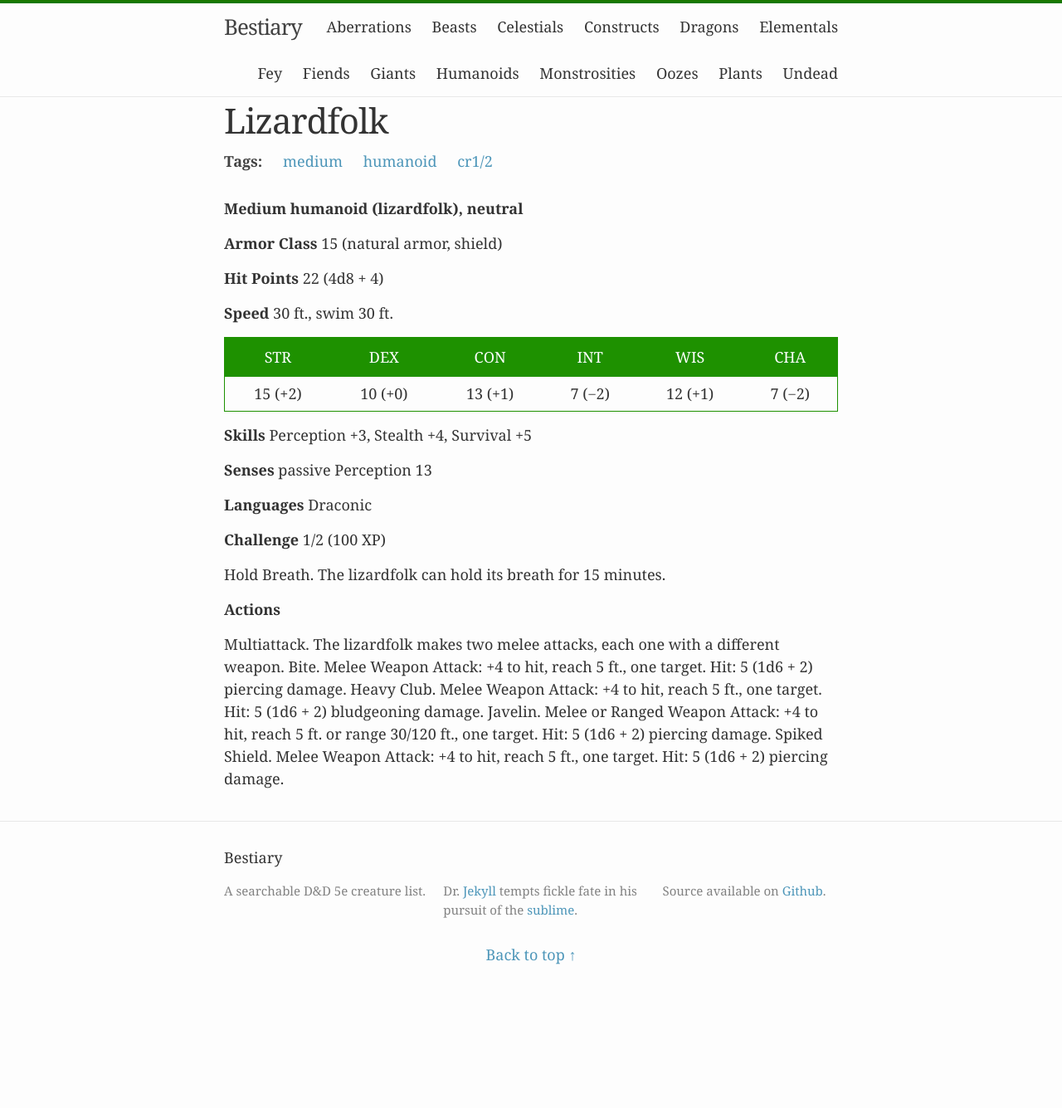
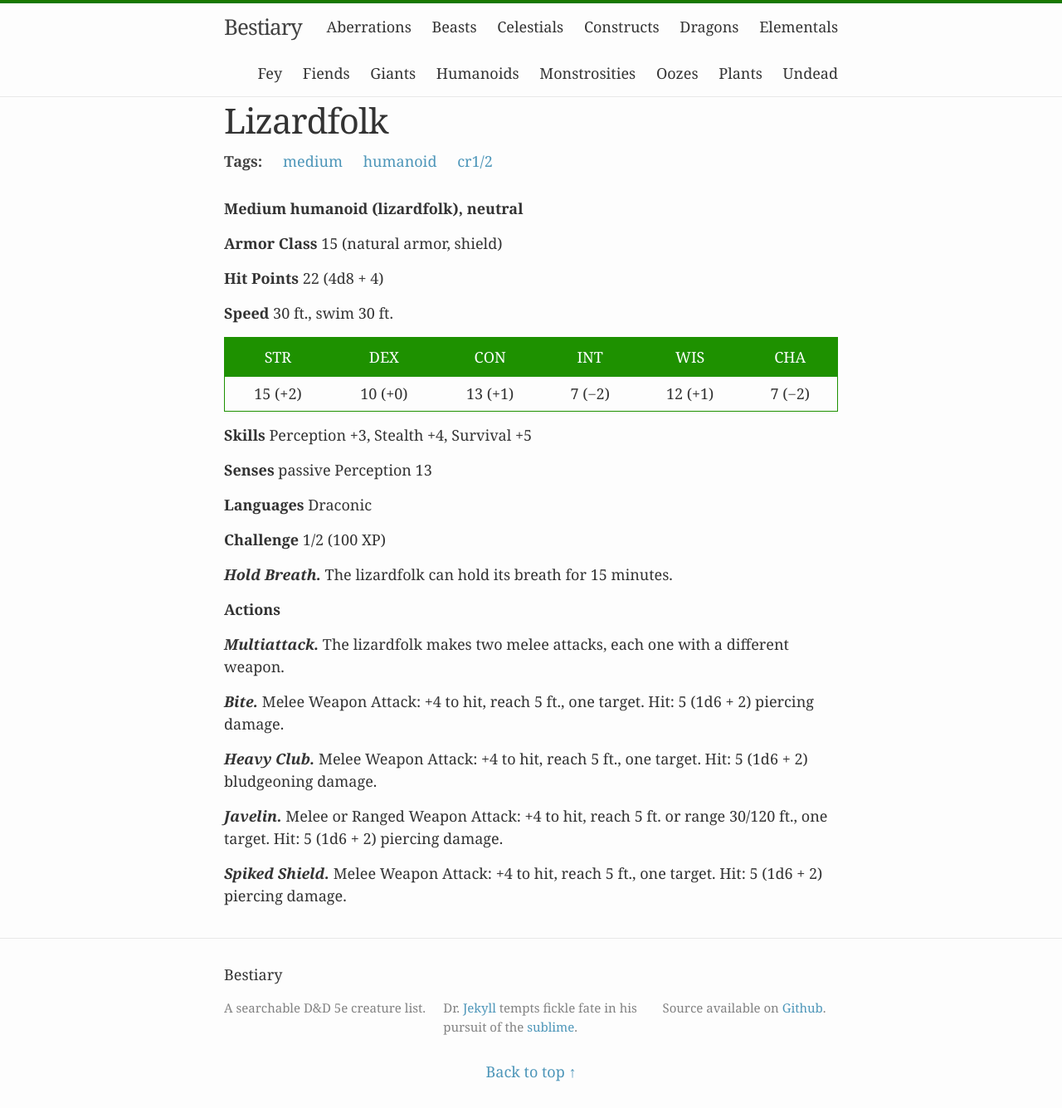
Before and after one commit to beaurancourt/bestiary, a Jekyll site: the page built from _posts/2016-02-29-lizardfolk.markdown, in a window 1280 px wide. Shown: the whole page at 83% size. Built offline with Jekyll 4.4.1, drawn with Linux system fonts in a browser that asks for light colours; before the commit the page ends 1194 px from its top, so only the background shows below that.

```diff
--- a/_posts/2016-02-29-lizardfolk.markdown
+++ b/_posts/2016-02-29-lizardfolk.markdown
@@ -25,8 +25,16 @@ tags: [medium, humanoid, cr1/2]
 
 **Challenge** 1/2 (100 XP)
 
-Hold Breath. The lizardfolk can hold its breath for 15 minutes.
+***Hold Breath.*** The lizardfolk can hold its breath for 15 minutes.
 
 **Actions**
 
-Multiattack. The lizardfolk makes two melee attacks, each one with a different weapon. Bite. Melee Weapon Attack: +4 to hit, reach 5 ft., one target. Hit: 5 (1d6 + 2) piercing damage. Heavy Club. Melee Weapon Attack: +4 to hit, reach 5 ft., one target. Hit: 5 (1d6 + 2) bludgeoning damage. Javelin. Melee or Ranged Weapon Attack: +4 to hit, reach 5 ft. or range 30/120 ft., one target. Hit: 5 (1d6 + 2) piercing damage. Spiked Shield. Melee Weapon Attack: +4 to hit, reach 5 ft., one target. Hit: 5 (1d6 + 2) piercing damage.
+***Multiattack.*** The lizardfolk makes two melee attacks, each one with a different weapon.
+
+***Bite.*** Melee Weapon Attack: +4 to hit, reach 5 ft., one target. Hit: 5 (1d6 + 2) piercing damage.
+
+***Heavy Club.*** Melee Weapon Attack: +4 to hit, reach 5 ft., one target. Hit: 5 (1d6 + 2) bludgeoning damage.
+
+***Javelin.*** Melee or Ranged Weapon Attack: +4 to hit, reach 5 ft. or range 30/120 ft., one target. Hit: 5 (1d6 + 2) piercing damage.
+
+***Spiked Shield.*** Melee Weapon Attack: +4 to hit, reach 5 ft., one target. Hit: 5 (1d6 + 2) piercing damage.
```
